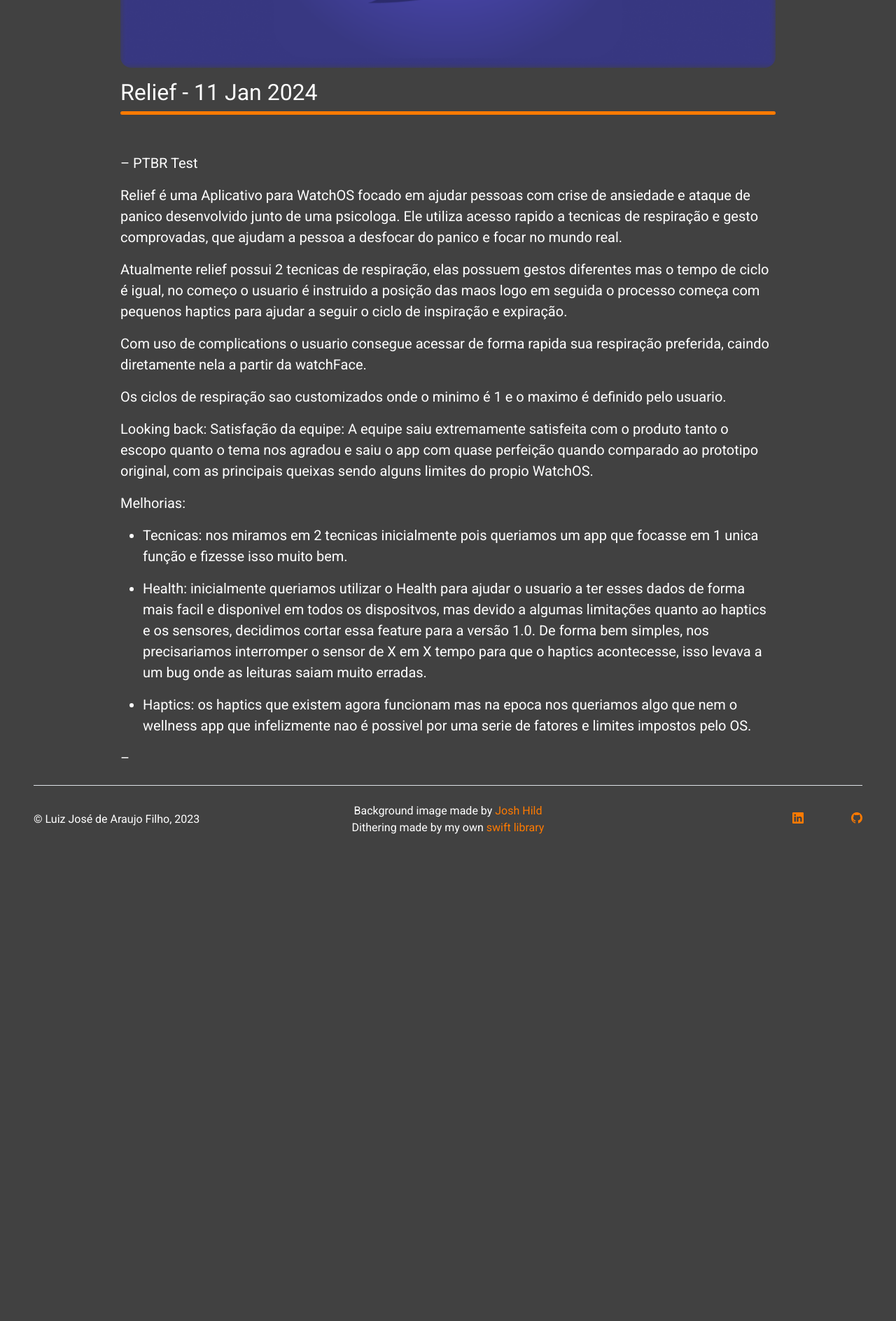
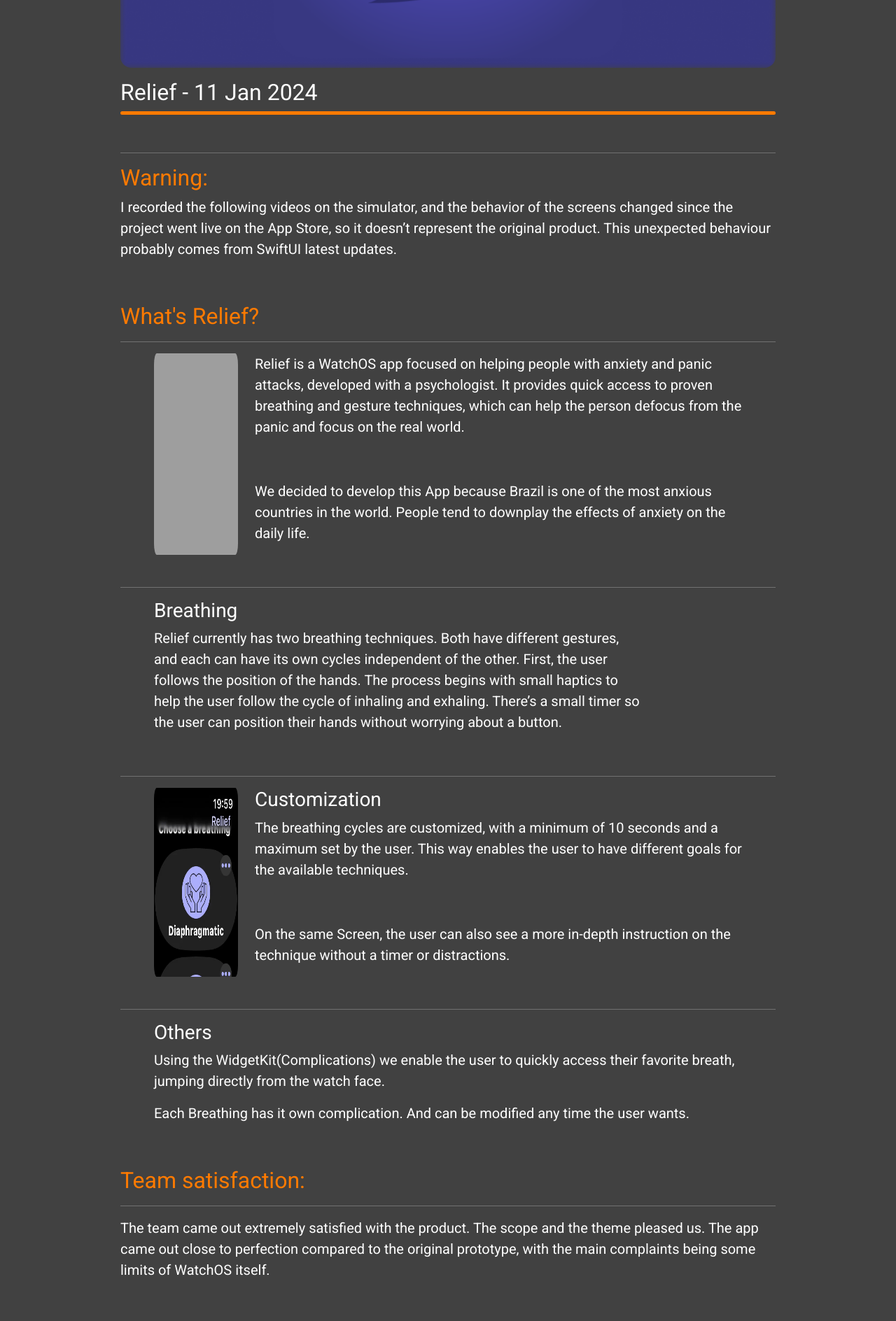
Before and after one commit to lugalu/lugalu.github.io, a Jekyll site: the page built from _posts/2024-01-11-Relief.md, in a window 1280 px wide. Shown: the part 542-2430 px from the top of the page at 70% size. Built offline with Jekyll 4.4.1, drawn with Linux system fonts in a browser that asks for light colours; some of the changed text lies outside the part shown; grey boxes are pictures that could not be loaded.

Commit message:
Feat: relief post is done

```diff
--- a/_posts/2024-01-11-Relief.md
+++ b/_posts/2024-01-11-Relief.md
@@ -5,25 +5,100 @@
 
 {% include postHeader.html image= page.image title= "Relief" %}
 
--- PTBR Test
+___
 
-Relief é uma Aplicativo para WatchOS focado em ajudar pessoas com crise de ansiedade e ataque de panico desenvolvido junto de uma psicologa. Ele utiliza acesso rapido a tecnicas de respiração e gesto comprovadas, que ajudam a pessoa a desfocar do panico e focar no mundo real.
+<h2 class= "orange-font-color"> Warning: </h2>
+I recorded the following videos on the simulator, and the behavior of the screens changed since the project went live on the App Store, so it doesn't represent the original product. This unexpected behaviour probably comes from SwiftUI latest updates.
 
-Atualmente relief possui 2 tecnicas de respiração, elas possuem gestos diferentes mas o tempo de ciclo é igual, no começo o usuario é instruido a posição das maos logo em seguida o processo começa com pequenos haptics para ajudar a seguir o ciclo de inspiração e expiração.
+<br>
 
-Com uso de complications o usuario consegue acessar de forma rapida sua respiração preferida, caindo diretamente nela a partir da watchFace.
 
-Os ciclos de respiração sao customizados onde o minimo é 1 e o maximo é definido pelo usuario.
+<h2 class= "orange-font-color"> What's Relief? </h2>
 
-Looking back:
-Satisfação da equipe:
-A equipe saiu extremamente satisfeita com o produto tanto o escopo quanto o tema nos agradou e saiu o app com quase perfeição quando comparado ao prototipo original, com as principais queixas sendo alguns limites do propio WatchOS.
+___
 
-Melhorias:
-- Tecnicas: nos miramos em 2 tecnicas inicialmente pois queriamos um app que focasse em 1 unica função e fizesse isso muito bem.
+<div class="row px-5">
+<img src= "/assets/images/Relief-Gifs/Relief-1.gif" class= "img-fluid rounded-4 col-md-2">
 
-- Health: inicialmente queriamos utilizar o Health para ajudar o usuario a ter esses dados de forma mais facil e disponivel em todos os dispositvos, mas devido a algumas limitações quanto ao haptics e os sensores, decidimos cortar essa feature para a versão 1.0. De forma bem simples, nos precisariamos interromper o sensor de X em X tempo para que o haptics acontecesse, isso levava a um bug onde as leituras saiam muito erradas.
+<div class="col-md  fs-5" markdown=1>
+Relief is a WatchOS app focused on helping people with anxiety and panic attacks, developed with a psychologist. It provides quick access to proven breathing and gesture techniques, which can help the person defocus from the panic and focus on the real world.
 
-- Haptics: os haptics que existem agora funcionam mas na epoca nos queriamos algo que nem o wellness app que infelizmente nao é possivel por uma serie de fatores e limites impostos pelo OS.
+<br>
 
---
+We decided to develop this App because Brazil is one of the most anxious countries in the world. People tend to downplay the effects of anxiety on the daily life.
+
+</div>
+
+</div>
+
+<br>
+
+___
+
+<div class="row px-5">
+<div class="col-md fs-5" markdown=1>
+### Breathing
+Relief currently has two breathing techniques. Both have different gestures, and each can have its own cycles independent of the other. First, the user follows the position of the hands. The process begins with small haptics to help the user follow the cycle of inhaling and exhaling. There's a small timer so the user can position their hands without worrying about a button.
+
+</div>
+
+<video src= "/assets/images/Relief-Gifs/Relief-4.mp4" class= "rounded-4 col-md-2" autoplay loop />
+
+</div>
+
+<br>
+
+___
+
+<div class="row px-5">
+<img src= "/assets/images/Relief-Gifs/Relief-2.gif" class= "img-fluid rounded-4 col-md-2">
+
+<div class="col-md  fs-5" markdown=1>
+### Customization
+The breathing cycles are customized, with a minimum of 10 seconds and a maximum set by the user. This way enables the user to have different goals for the available techniques.
+
+<br>
+
+On the same Screen, the user can also see a more in-depth instruction on the technique without a timer or distractions.
+
+</div>
+
+</div>
+
+<br>
+
+___
+
+<div class="row px-5">
+
+<div class="col-md  fs-5" markdown=1>
+### Others
+Using the WidgetKit(Complications) we enable the user to quickly access their favorite breath, jumping directly from the watch face.
+
+Each Breathing has it own complication. And can be modified any time the user wants.
+
+</div>
+
+</div>
+
+<br>
+
+<h2 class= "orange-font-color"> Team satisfaction: </h2>
+
+___
+
+The team came out extremely satisfied with the product. The scope and the theme pleased us. The app came out close to perfection compared to the original prototype, with the main complaints being some limits of WatchOS itself.
+
+<br>
+
+<h2 class= "orange-font-color">  Looking back: </h2>
+
+___
+
+### Possible improvements:
+
+1. Techniques: we initially targeted two techniques because we wanted an app focused on a single function. I believe that we achieved this, and the backend to add more is just a JSON file, so it's easy to include more.
+
+2. Health: We wanted to use Health to help our users have their data available on all devices. Due to some limitations regarding haptics and sensors, we decided to cut this feature for version 1.0. In Simple terms, we needed to interrupt the sensor every X time for the haptics to work, which led to a bug where the readings came out very wrong.
+
+3. Haptics: the current haptics feedback works, but we wanted something like the wellness app, which unfortunately isn't possible due to several factors and limits imposed by the OS.
```
